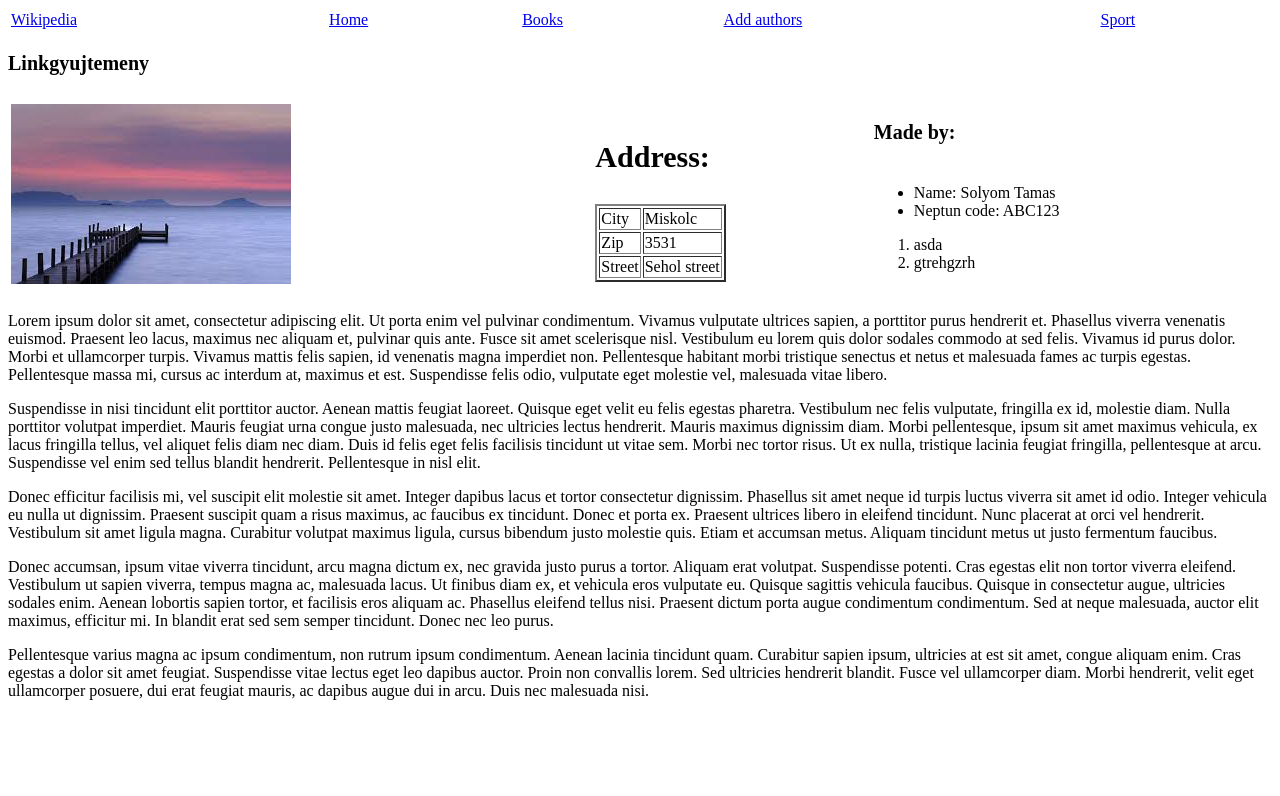
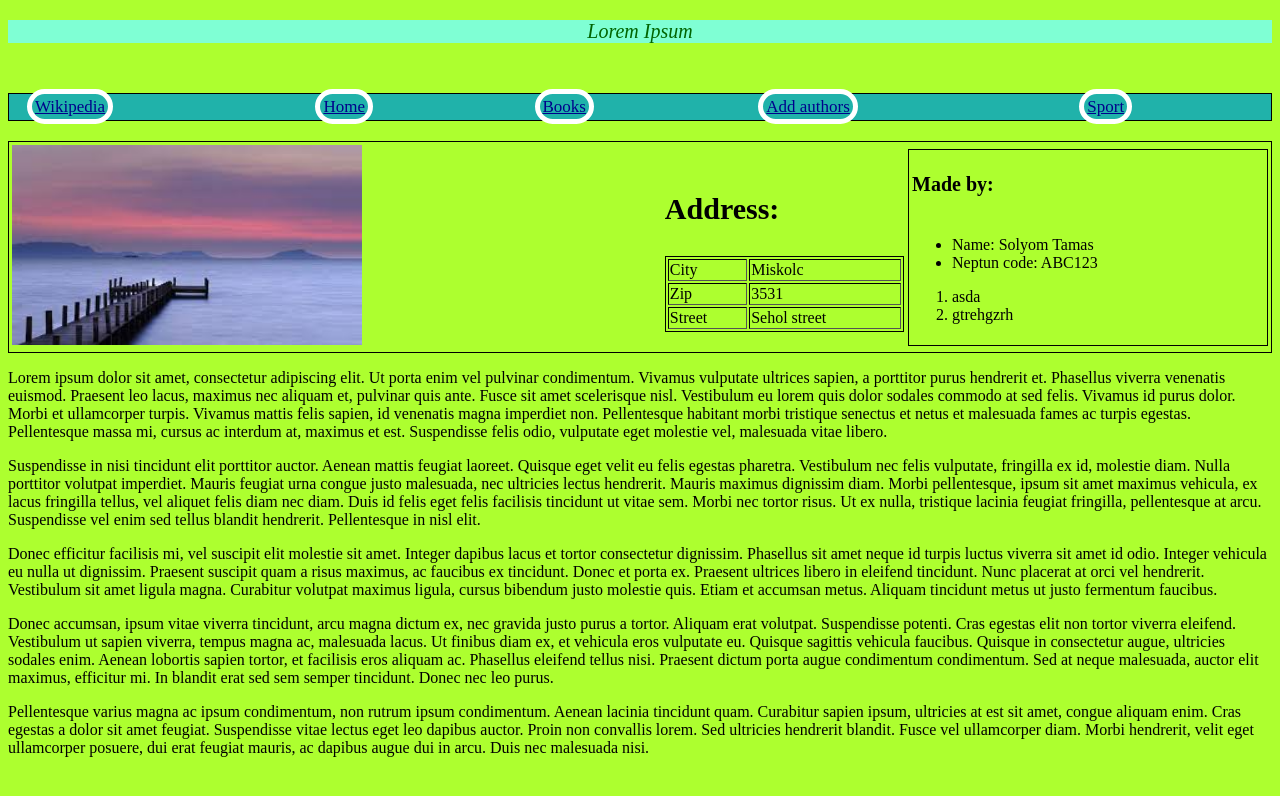
Before and after one commit to Solyom2/webtech1, a plain HTML site: page index.html in a window 1280 px wide. Drawn offline with Linux system fonts and the light colour scheme.

Commit message:
CSS files are created

```diff
--- /dev/null
+++ b/css/author.css
@@ -0,0 +1,22 @@
+body {
+    background-color: peachpuff;
+}
+
+table {
+    border: 2px dotted blue;
+    width: auto;
+    margin-left: auto;
+    margin-right: auto;
+    font-size: 15px;
+    font-family: "Abyssinica SIL";
+    margin-bottom: 10px;
+}
+
+.buttonHolder {
+    text-align: center;
+}
+
+input {
+    background-color: lightgreen;
+    font-style: italic;
+}
--- /dev/null
+++ b/css/book.css
@@ -0,0 +1,25 @@
+body {
+    background-color: khaki;
+}
+
+table {
+    border: 3px solid red;
+    width: auto;
+    margin-left:auto;
+    margin-right:auto;
+    font-family: "DejaVu Sans";
+    margin-bottom: 10px;
+}
+
+input {
+    background-color: yellow;
+    font-style: italic;
+}
+
+select {
+    padding: 4px;
+}
+
+.buttonHolder {
+   text-align: center;
+}
--- /dev/null
+++ b/css/index.css
@@ -0,0 +1,59 @@
+.contentImage {
+    width: 350px;
+    height: 200px;
+}
+body {
+    background-color: greenyellow;
+}
+
+a:link{
+    color: darkblue;
+}
+
+a:visited {
+    color: darkred;
+}
+
+#banner {
+    background: aquamarine;
+    text-align: center;
+    font-size: 14px;
+    color: darkgreen;
+    font-style: oblique;
+    font-size: 20px
+}
+
+#menuBar {
+    font-size: 17px;
+    background: lightseagreen;
+    margin-top: 50px;
+    margin-bottom: 20px;
+}
+
+#menuBar .menuButton {
+    width: 15px;
+    text-align: center;
+    border: 5px solid white;
+    border-radius: 20px;
+    padding: 3px;
+    margin: 15px;
+}
+
+#menuBar .menuButton:HOVER {
+    background: black;
+    color: white;
+}
+
+table {
+    width: 100%;
+    border: 1px solid black;
+}
+
+.innerTable {
+    width: auto;
+}
+
+#everything {
+    margin: auto;
+    width:100%;
+}
--- a/index.html
+++ b/index.html
@@ -3,25 +3,28 @@
 <head>
     <meta charset="UTF-8">
     <title>First website</title>
+    <link rel="stylesheet" type="text/css" href="css/index.css">
 </head>
 <body>
 
+<div id="banner">
+    <p>Lorem Ipsum</p>
+</div>
+
+<div id="menuBar">
     <table width="100%">
         <tr>
-            <td><a href="https://www.wikipedia.org">Wikipedia</a></td>
-            <td><a href="https://www.w3schools.com">Home</a></td>
-            <td><a href="bookform3.html">Books</a></td>
-            <td><a href="bookformAddAuthor.html">Add authors</a></td>
-            <td><a href="www.nemzetisport.hu">Sport</a></td>
+            <td><a href="https://www.wikipedia.org" class="menuButton">Wikipedia</a></td>
+            <td><a href="https://www.w3schools.com" class="menuButton">Home</a></td>
+            <td><a href="bookform3.html" class="menuButton">Books</a></td>
+            <td><a href="bookformAddAuthor.html" class="menuButton">Add authors</a></td>
+            <td><a href="http://www.nemzetisport.hu/" class="menuButton">Sport</a></td>
         </tr>
     </table>
-
-    <div id="cim">
-        <p style="font-size:20px"><b>Linkgyujtemeny</b></p>
-    </div>
+</div>
 
     <table width="100%">
-            <td><img src="images/kep.jpg"></td>
+            <td><img src="images/kep.jpg" class="contentImage"></td>
             <td>
                 <p style="font-size:30px"><b>Address:</b></p>
                 <table border="2px solid black">
```
Also changed, not shown: bookform3.html (+6 -1 lines), bookformAddAuthor.html (+4 -1 lines).
